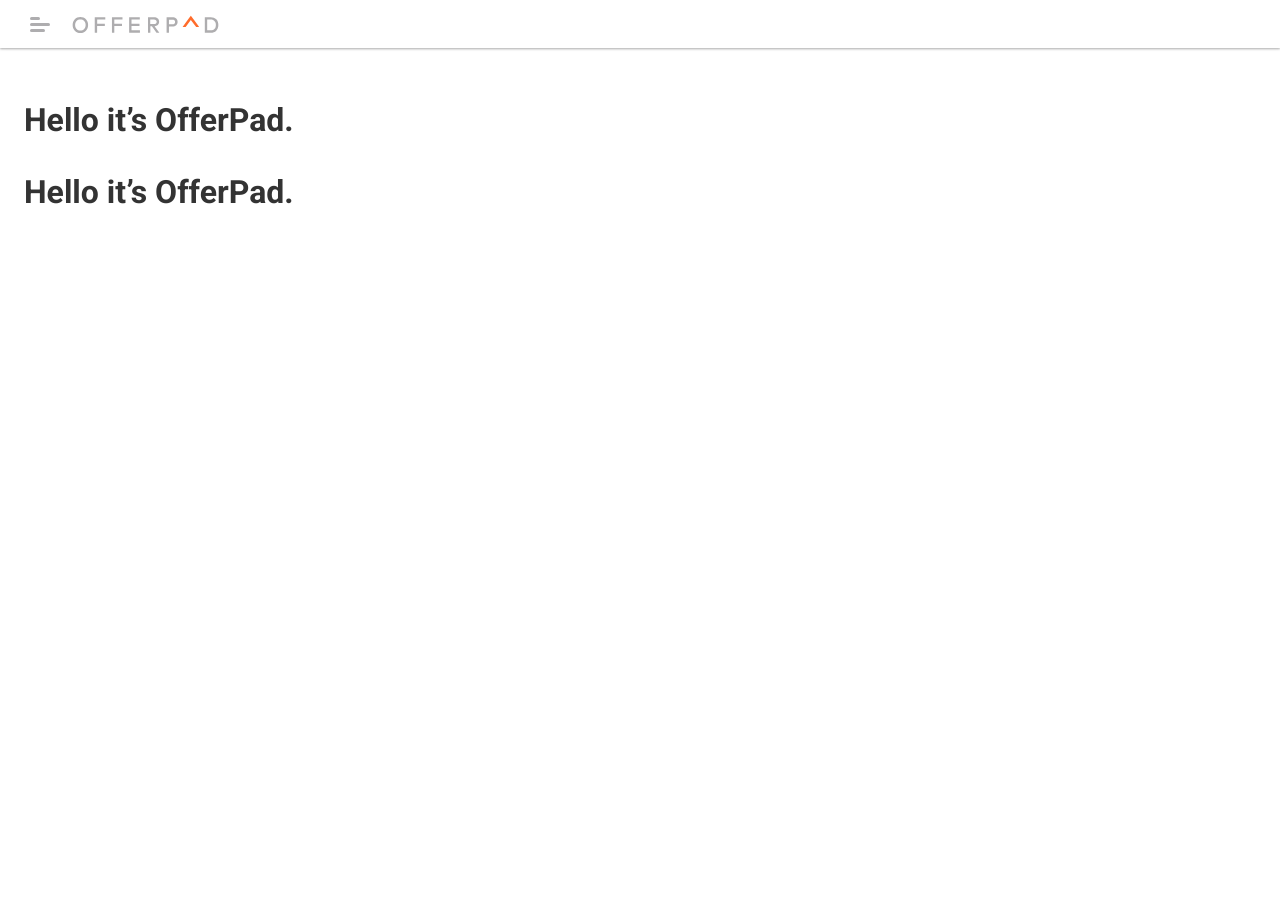
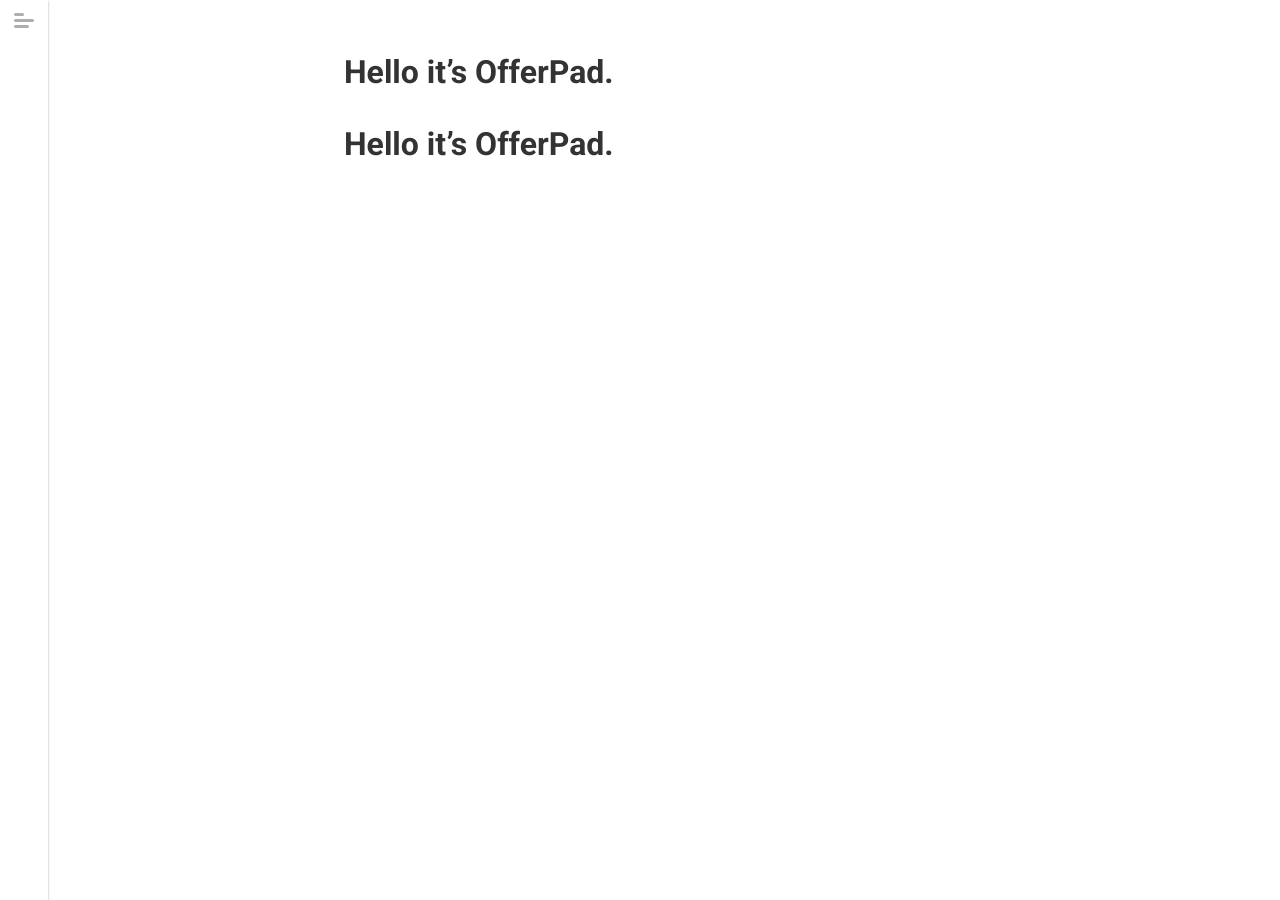
Before and after one commit to Offerpad/floorplan, a Jekyll site: the page built from index.md, in a window 1280 px wide. Built offline with Jekyll 4.4.1, drawn with Linux system fonts in a browser that asks for light colours; nearby versions of some CDN libraries; our own code applies the rules of GitHub Pages for plain Markdown files.

Commit message:
navigation scripting and animations are much better!

```diff
--- a/_includes/navigation.html
+++ b/_includes/navigation.html
@@ -1,13 +1,15 @@
-<nav class="navigation">
+<nav class="navigation js-collapsed">
     <div class="navigation__header">
         <div class="menu-icon js-menu-button">
             <span></span>
         </div>
         <div class="navigation__logo">
-            <img src="{{ site.images }}/offerpad-logo.svg" alt="{{ site.title }}" />
+            OfferPad Style Guide &amp; Pattern Library
         </div>
     </div>
     <div class="navigation__list js-nav-menu">
+        <div class="navigation__logo">
+        </div>
         <div class="navigation__group">
             <ul>
                 <li class="list-header">
--- a/_scss/base/_layout.scss
+++ b/_scss/base/_layout.scss
@@ -6,9 +6,16 @@
 
 .page {
     &__main {
-        @include padding-top(2);
+        padding-top: $header-height;
+        @include bp-navigation {
+            padding-top: 0;
+            margin-left: $header-height;
+        }
     }
     &__content {
+        max-width: 40rem + 1.5rem + 1.5rem;
+        margin-left: auto;
+        margin-right: auto;
         @include padding(1);
     }
 }
--- a/_scss/components/_menu-icon.scss
+++ b/_scss/components/_menu-icon.scss
@@ -7,7 +7,6 @@ $menu-bar-height: 0.1875rem;
     justify-content: center;
     height: 1.75rem;
     width: 2rem;
-    @include margin-right(2/3);
     cursor: pointer;
     border-radius: 0.25em;
     color: op-color('grey');
--- a/_scss/components/_navigation.scss
+++ b/_scss/components/_navigation.scss
@@ -1,29 +1,73 @@
-$header-height: 3rem;
+$nav-slide-duration: 0.4s;
+$nav-slide-easing: ease;
+
+.page__main {
+    transition-property: margin-left, margin-right;
+    transition-duration: $nav-slide-duration;
+    transition-timing-function: $nav-slide-easing;
+    position: relative;
+    &:after {
+        content: '';
+        display: block;
+        position: fixed;
+        top: 0;
+        left: 0;
+        right: 0;
+        bottom: 0;
+        background-color: op-color('grey-blue');
+        opacity: 0;
+        pointer-events: none;
+        transition-property: opacity;
+        transition-duration: $nav-slide-duration;
+        transition-timing-function: $nav-slide-easing;
+    }
+}
+
+body.body--nav-open {
+    overflow: hidden;
+    @include bp-navigation {
+        .page__main {
+            margin-left: $navigation-width;
+            margin-right: -1 * $navigation-width;
+            &:after {
+                opacity: 0.5;
+                pointer-events: initial;
+            }
+        }
+    }
+}
 
 .navigation {
     display: flex;
     flex-direction: column;
     position: fixed;
+    z-index: 100;
     top: 0;
     width: 100%;
     background: $bg-color;
+    @include box_shadow(1);
     &__header {
         display: flex;
         align-items: center;
         height: $header-height;
         @include padding(0 1);
-        @include box_shadow(1);
+        .menu-icon {
+            @include margin-right(2/3);
+        }
     }
     &__logo {
         display: block;
-        img {
-            display: block;
-            height: 1.2rem;
-        }
+        height: 1.125rem;
+        width: 8.625rem;
+        background-image: url('../static/images/offerpad-logo.svg');
+        @include hide-text;
     }
     &__list {
         display: none;
         height: calc(100vh - #{$header-height});
+        .navigation__logo {
+            display: none;
+        }
     }
     &__group {
         border-top: 3px solid op-color('grey-light');
@@ -55,4 +99,39 @@ $header-height: 3rem;
             color: op-color('black');
         }
     }
+    @include bp-navigation {
+        left: 0;
+        bottom: 0;
+        width: $header-height + $navigation-width;
+        flex-direction: row-reverse;
+        justify-content: space-between;
+        transition-property: margin-left;
+        transition-duration: $nav-slide-duration;
+        transition-timing-function: $nav-slide-easing;
+        &.js-collapsed {
+            margin-left: -1 * $navigation-width;
+        }
+        &__header {
+            height: 100%;
+            width: $header-height;
+            flex-direction: column;
+            @include padding(0.25 0);
+            .navigation__logo {
+                display: none;
+            }
+            .menu-icon {
+                margin-right: 0;
+            }
+        }
+        &__list {
+            display: block;
+            height: 100%;
+            width: $navigation-width;
+            @include padding(1);
+            .navigation__logo {
+                display: block;
+                @include margin(0 auto 1);
+            }
+        }
+    }
 }
--- a/_scss/core/_variables.scss
+++ b/_scss/core/_variables.scss
@@ -37,6 +37,9 @@ $typefaces: (
   )
 );
 
+$header-height: 3rem;
+$navigation-width: 20rem;
+
 $bg-color: op-color('white');
 
 $text-color: op-color('black');
--- a/js/site.js
+++ b/js/site.js
@@ -3,32 +3,61 @@ var OP = (function (op, $) {
         throw new Error('site.js requires jQuery');
     }
 
-    var $body =     $('body'),
-        $menuButton = $('.js-menu-button'),
-        $navMenu =  $('.js-nav-menu');
+    var $body =         $('body'),
+        bodyNavOpen =   'body--nav-open',
+        $navBar =       $('.navigation'),
+        $menuButton =   $('.js-menu-button'),
+        $navMenu =      $('.js-nav-menu');
+
+    var resizeTimer;
+
+    $(window).on('resize', function () {
+        clearTimeout(resizeTimer);
+        resizeTimer = setTimeout(closeMenuOnDelay, 100);
+    });
+
+    function closeMenuOnDelay() {
+
+        if($('.navigation__header').css('height') != '100%') { // if mobile
+            closeMenu();
+            xToHam();
+            $body.removeClass(bodyNavOpen);
+        }
+        else {
+            $navMenu.css('display', '');
+            xToHam();
+            $body.removeClass(bodyNavOpen);
+        }
+    }
 
     $menuButton.on('click', function () {
         navToggle();
     });
 
     function navToggle() {
-        if (!$body.hasClass('js-nav-open')) {
+        if (!$body.hasClass(bodyNavOpen)) {
             openMenu();
             hamToX();
-            $body.addClass('js-nav-open');
+            $body.addClass(bodyNavOpen);
         } else {
             closeMenu();
             xToHam();
-            $body.removeClass('js-nav-open');
+            $body.removeClass(bodyNavOpen);
         }
     }
 
     function openMenu() {
-        $navMenu.slideDown('fast');
+        $navBar.removeClass('js-collapsed');
+        if($('.navigation__header').css('height') != '100%') { // if mobile
+            $navMenu.slideDown('fast');
+        }
     }
 
     function closeMenu() {
-        $navMenu.slideUp('fast');
+        $navBar.addClass('js-collapsed');
+        if($('.navigation__header').css('height') != '100%') { // if mobile
+            $navMenu.slideUp('fast');
+        }
     }
 
     function hamToX() {
```
